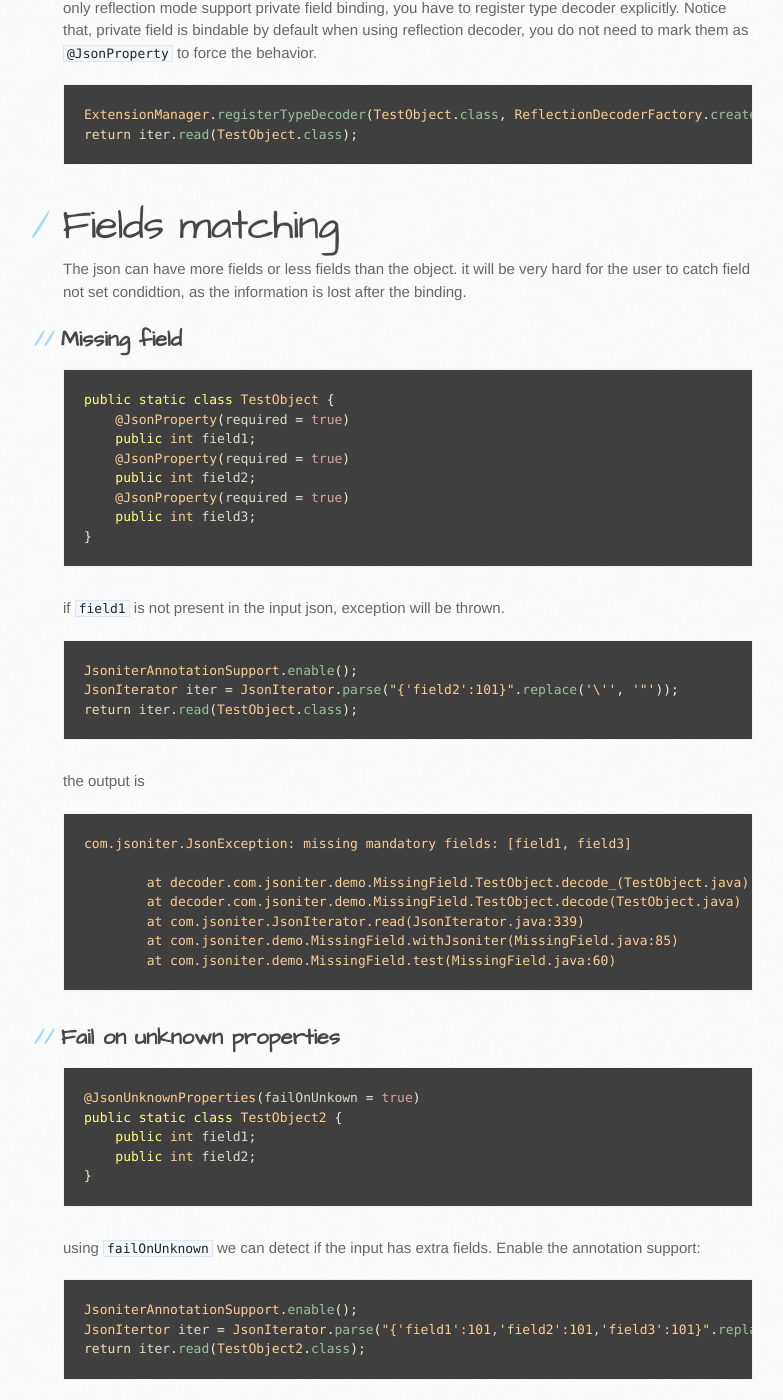
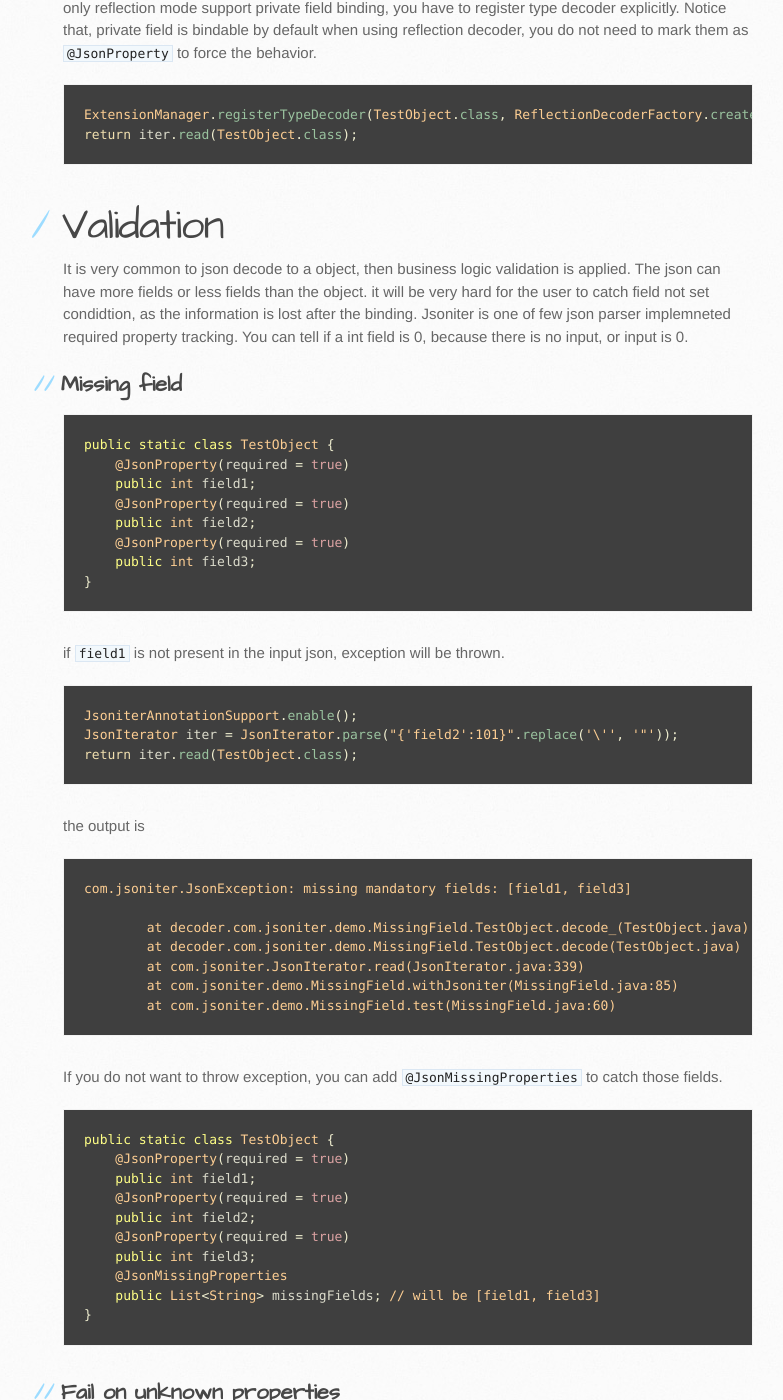
Before and after one commit to json-iterator/json-iterator.github.io, a Jekyll site: the page built from java-features.md, in a window 1280 px wide and 1400 px high, scrolled down 4041 px. Shown: the whole window, without its empty margins (107-890 px from the left). Built offline with Jekyll 4.4.1, drawn with Linux system fonts in a browser that asks for light colours; comment, search, counter and statistics services are not loaded; some of the changed text lies outside the part shown.

Commit message:
Update java-features.md

````diff
--- a/java-features.md
+++ b/java-features.md
@@ -166,9 +166,9 @@ ExtensionManager.registerTypeDecoder(TestObject.class, ReflectionDecoderFactory.
 return iter.read(TestObject.class);
 ```
 
-# Fields matching
+# Validation
 
-The json can have more fields or less fields than the object. it will be very hard for the user to catch field not set condidtion, as the information is lost after the binding.
+It is very common to json decode to a object, then business logic validation is applied. The json can have more fields or less fields than the object. it will be very hard for the user to catch field not set condidtion, as the information is lost after the binding. Jsoniter is one of few json parser implemneted required property tracking. You can tell if a int field is 0, because there is no input, or input is 0.
 
 ## Missing field
 
@@ -203,6 +203,21 @@ com.jsoniter.JsonException: missing mandatory fields: [field1, field3]
 	at com.jsoniter.demo.MissingField.test(MissingField.java:60)
 ```
 
+If you do not want to throw exception, you can add `@JsonMissingProperties` to catch those fields.
+
+```java
+public static class TestObject {
+    @JsonProperty(required = true)
+    public int field1;
+    @JsonProperty(required = true)
+    public int field2;
+    @JsonProperty(required = true)
+    public int field3;
+    @JsonMissingProperties
+    public List<String> missingFields; // will be [field1, field3]
+}
+```
+
 ## Fail on unknown properties
 
 ```java
@@ -224,7 +239,19 @@ return iter.read(TestObject2.class);
 the error message looks like
 
 ```
-com.jsoniter.JsonException: unknown property: field3
+com.jsoniter.JsonException: extra property: field3
+```
+
+If you do not want to throw exception, you can add `@JsonExtraProperties` to catch them:
+
+```java
+@JsonUnknownProperties(failOnUnkown = true)
+public static class TestObject2 {
+    public int field1;
+    public int field2;
+    @JsonExtraProperties
+    public Map<String, Any> extra; // will contain field3
+}
 ```
 
 ## Exclude whitelist properties
@@ -264,7 +291,7 @@ given the input
 will throw exception
 
 ```
-com.jsoniter.JsonException: found should not present field: field3
+com.jsoniter.JsonException: extra property: field3
 ```
 
 # Collection and generics
@@ -484,3 +511,5 @@ the generated code will be written out to `src/main/java` folder of your project
 JsonIterator.setMode(DecodingMode.STATIC_MODE); // set mode before using
 new JsonIterator().read(...
 ```
+
+by setting the mode to static, dynamic code generation will not happen if the class to decode/encode does not have corresponding decoder/encoder, instead exception will be thrown.
````
